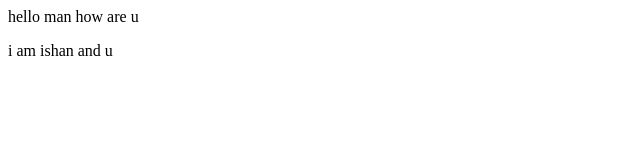
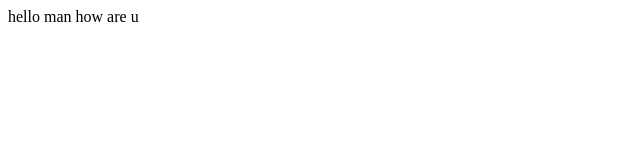
Before and after one commit to ishanyadav07/html-and-css, a plain HTML site: page index.html in a window 1280 px wide. Shown: the full height of the page, 0-640 px from the left. Drawn offline with Linux system fonts and the light colour scheme.

Commit message:
Update index.html

```diff
--- a/index.html
+++ b/index.html
@@ -1,2 +1 @@
 <p>hello man how are u </p>
-<p>i am ishan and u</p>
```
